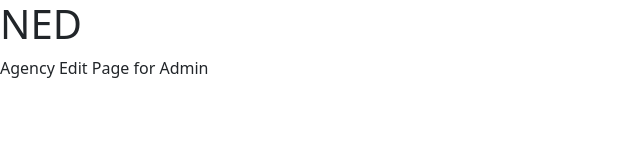
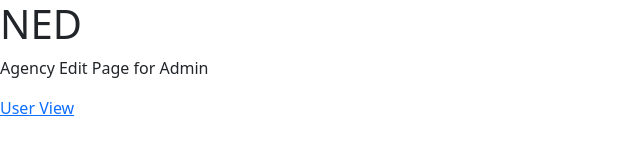
Before and after one commit to z3d6380/NED, a plain HTML site: page edit.html in a window 1280 px wide. Shown: the full height of the page, 0-640 px from the left. Drawn offline with Linux system fonts and the light colour scheme.

Commit message:
Update edit.html

```diff
--- a/edit.html
+++ b/edit.html
@@ -14,6 +14,8 @@
 	  <h1>NED</h1>
 	  <p>Agency Edit Page for Admin</p>
 
+	  <a href="index.html">User View</a>
+
 	<!-- Bootstrap JS File-->
 	<script src="js/bootstrap.min.js"></script>
   </body>
```
